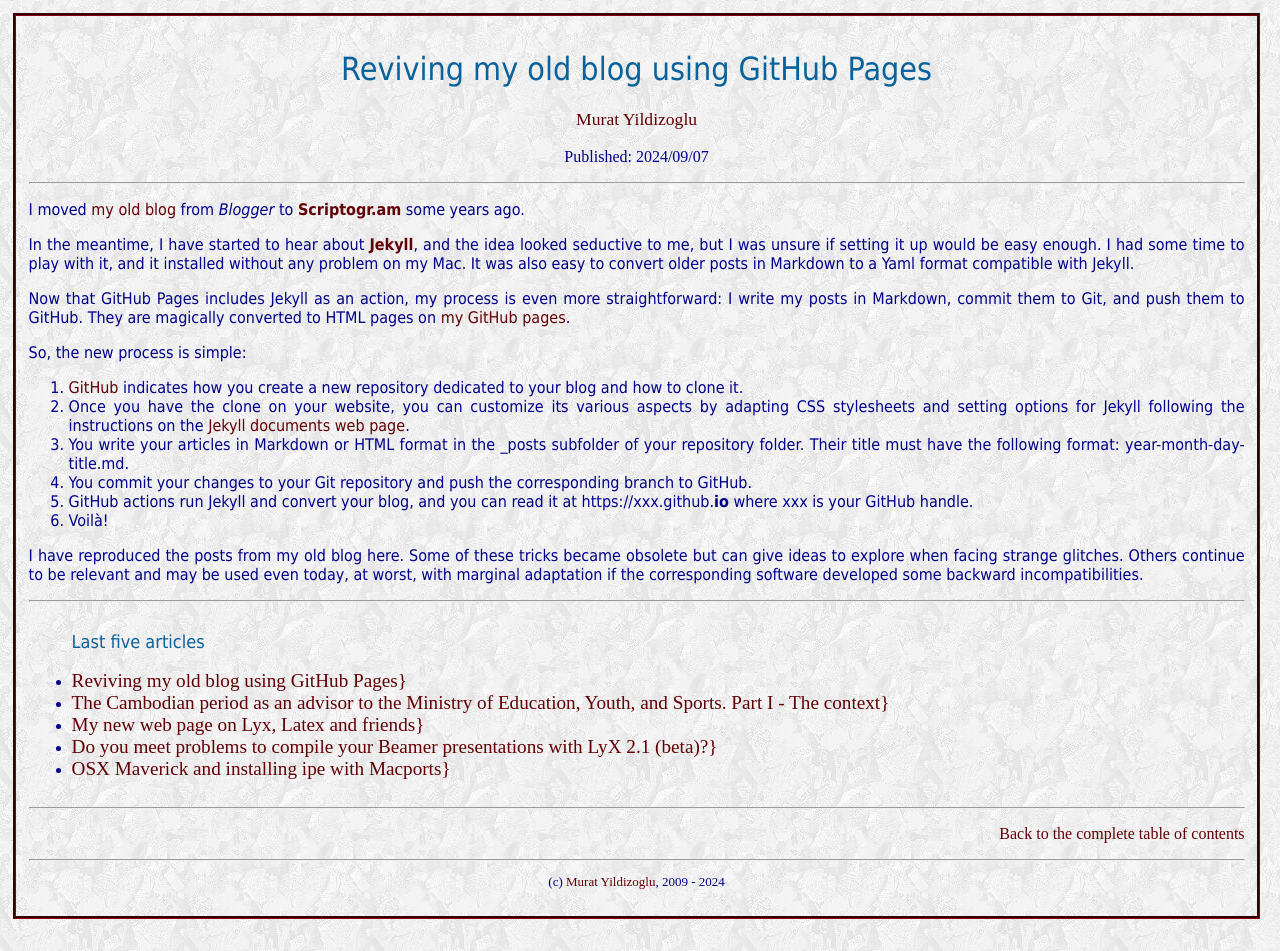
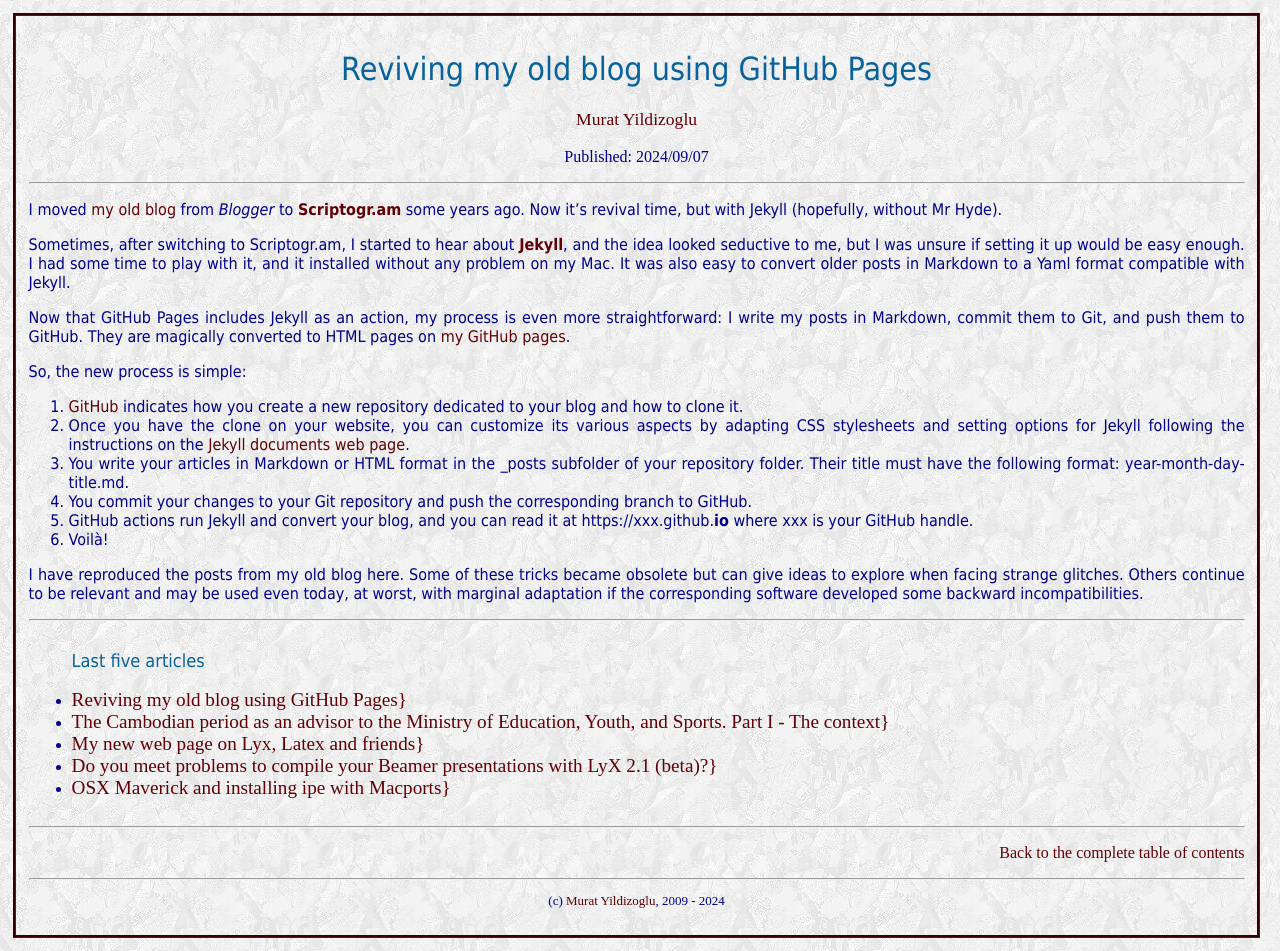
Before and after one commit to myildi/myildi.github.io, a Jekyll site: the page built from _posts/2024-09-7-introduction-GitHup-Pages.md, in a window 1280 px wide. Built offline with Jekyll 4.4.1, drawn with Linux system fonts in a browser that asks for light colours.

Commit message:
Update 2024-09-7-introduction-GitHup-Pages.md

```diff
--- a/_posts/2024-09-7-introduction-GitHup-Pages.md
+++ b/_posts/2024-09-7-introduction-GitHup-Pages.md
@@ -2,9 +2,9 @@
 layout: post
 title: Reviving my old blog using GitHub Pages
 ---
-I moved [my old blog](https://yildizoglu.blogspot.fr) from _Blogger_ to **[Scriptogr.am](http://scriptogr.am/)** some years ago.
+I moved [my old blog](https://yildizoglu.blogspot.fr) from _Blogger_ to **[Scriptogr.am](http://scriptogr.am/)** some years ago. Now it’s revival time, but with Jekyll (hopefully, without Mr Hyde).
 
-In the meantime, I have started to hear about **[Jekyll](https://jekyllrb.com/)**, and the idea looked seductive to me, but I was unsure if setting it up would be easy enough. I had some time to play with it, and it installed without any problem on my Mac. It was also easy to convert older posts in Markdown to a Yaml format compatible with Jekyll.
+Sometimes, after switching to Scriptogr.am, I started to hear about **[Jekyll](https://jekyllrb.com/)**, and the idea looked seductive to me, but I was unsure if setting it up would be easy enough. I had some time to play with it, and it installed without any problem on my Mac. It was also easy to convert older posts in Markdown to a Yaml format compatible with Jekyll.
 
 Now that GitHub Pages includes Jekyll as an action, my process is even more straightforward: I write my posts in Markdown, commit them to Git, and push them to GitHub. They are magically converted to HTML pages on [my GitHub pages](https://myildi.github.io).
 
```
